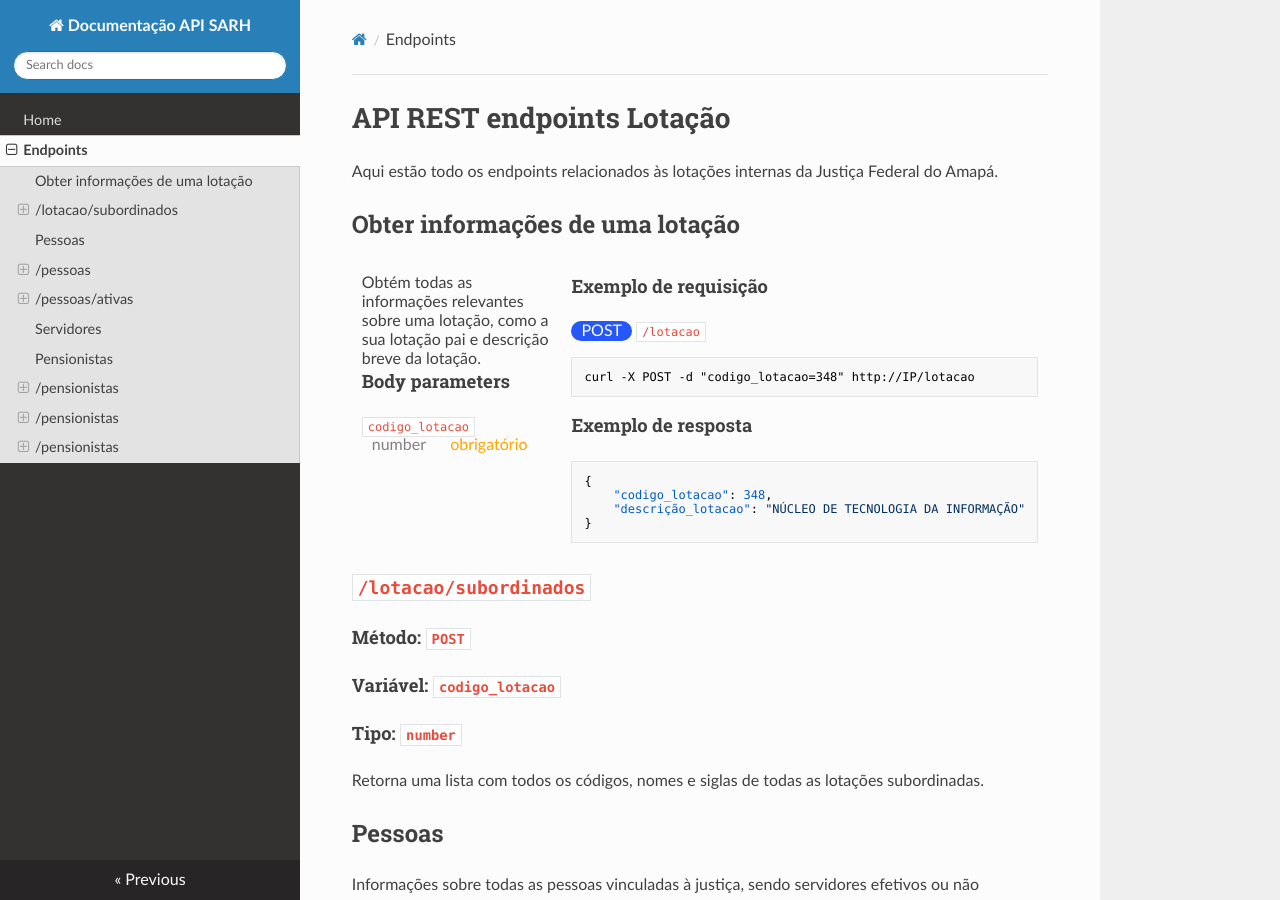
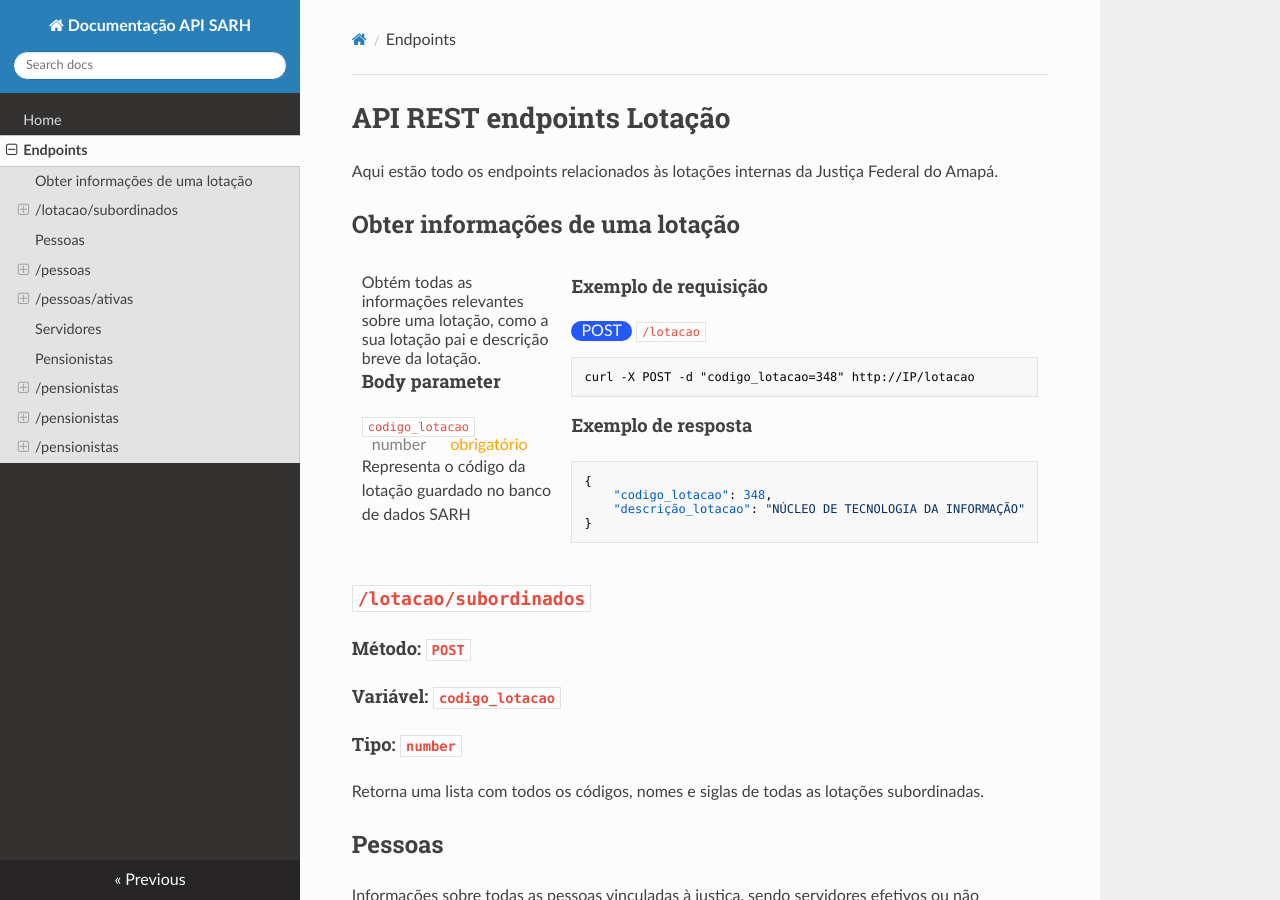
Before and after one commit to gabrielfelipedy/sarh-api, an MkDocs documentation site: the page built from docs/endpoints.md, in a window 1280 px wide and 900 px high. Built offline with MkDocs 1.6.1, drawn with Linux system fonts in a browser that asks for light colours; nearby versions of some CDN libraries.

Commit message:
add description to the body parameter

```diff
--- a/docs/endpoints.md
+++ b/docs/endpoints.md
@@ -8,12 +8,14 @@ Aqui estão todo os endpoints relacionados às lotações internas da Justiça F
 
 <div style="padding: 10px;">
 
-Obtém todas as informações relevantes sobre uma lotação, como a sua lotação pai e descrição breve da lotação. </br>
+Obtém todas as informações relevantes sobre uma lotação, como a sua lotação pai e descrição breve da lotação.</br>
 
 
-<h4>Body parameters</h4>
+<h4>Body parameter</h4>
 
-<code>codigo_lotacao</code> <span style="color:grey; padding: 0 10px;">number</span> <span style="color:orange; padding: 0 10px;">obrigatório</span></br>
+<code>codigo_lotacao</code> <span style="color:grey; padding: 0 10px;">number</span> <span style="color:orange; padding: 0 10px;">obrigatório</span>
+
+<p>Representa o código da lotação guardado no banco de dados SARH</p></br>
 
 </div>
 <div style="padding: 10px;">
```
